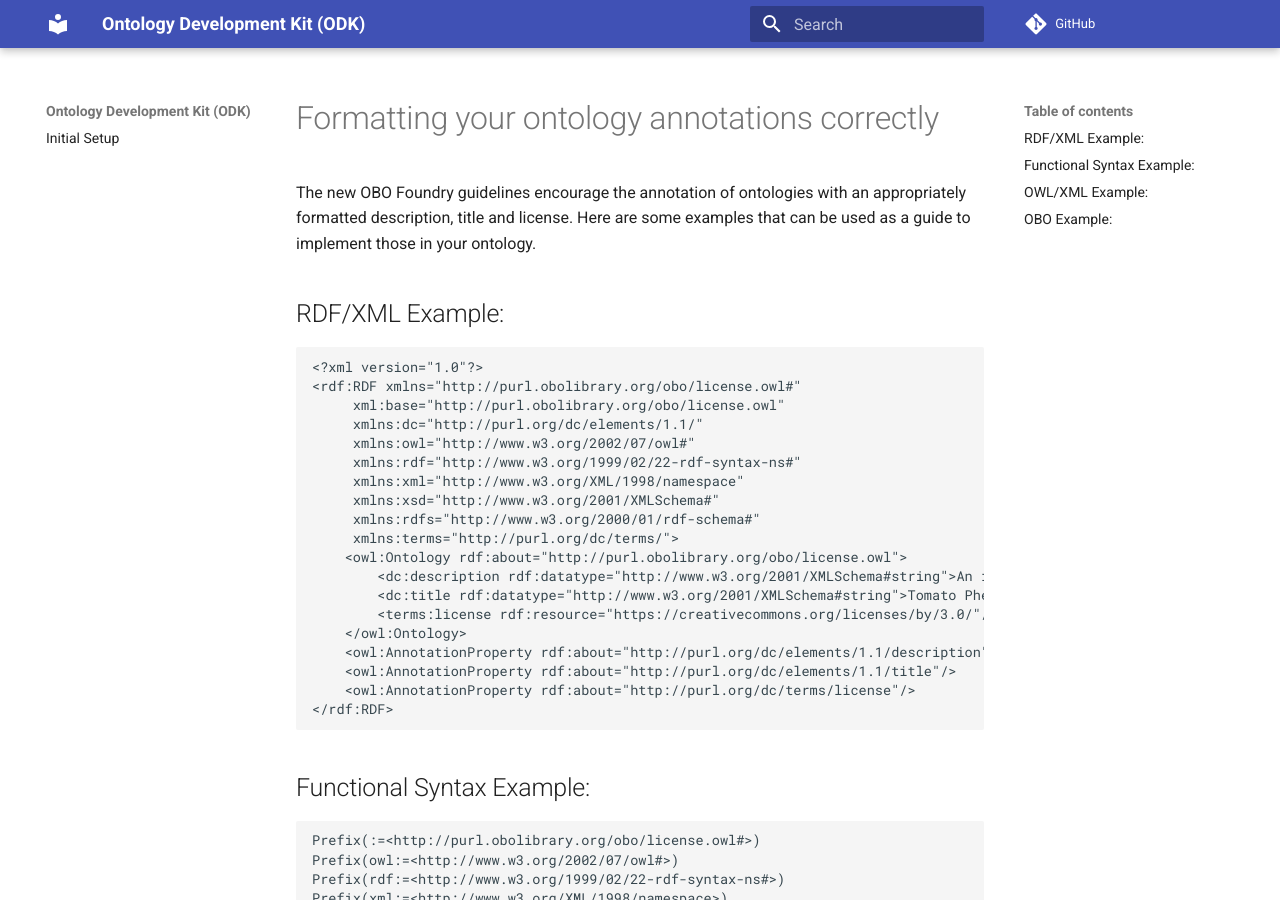
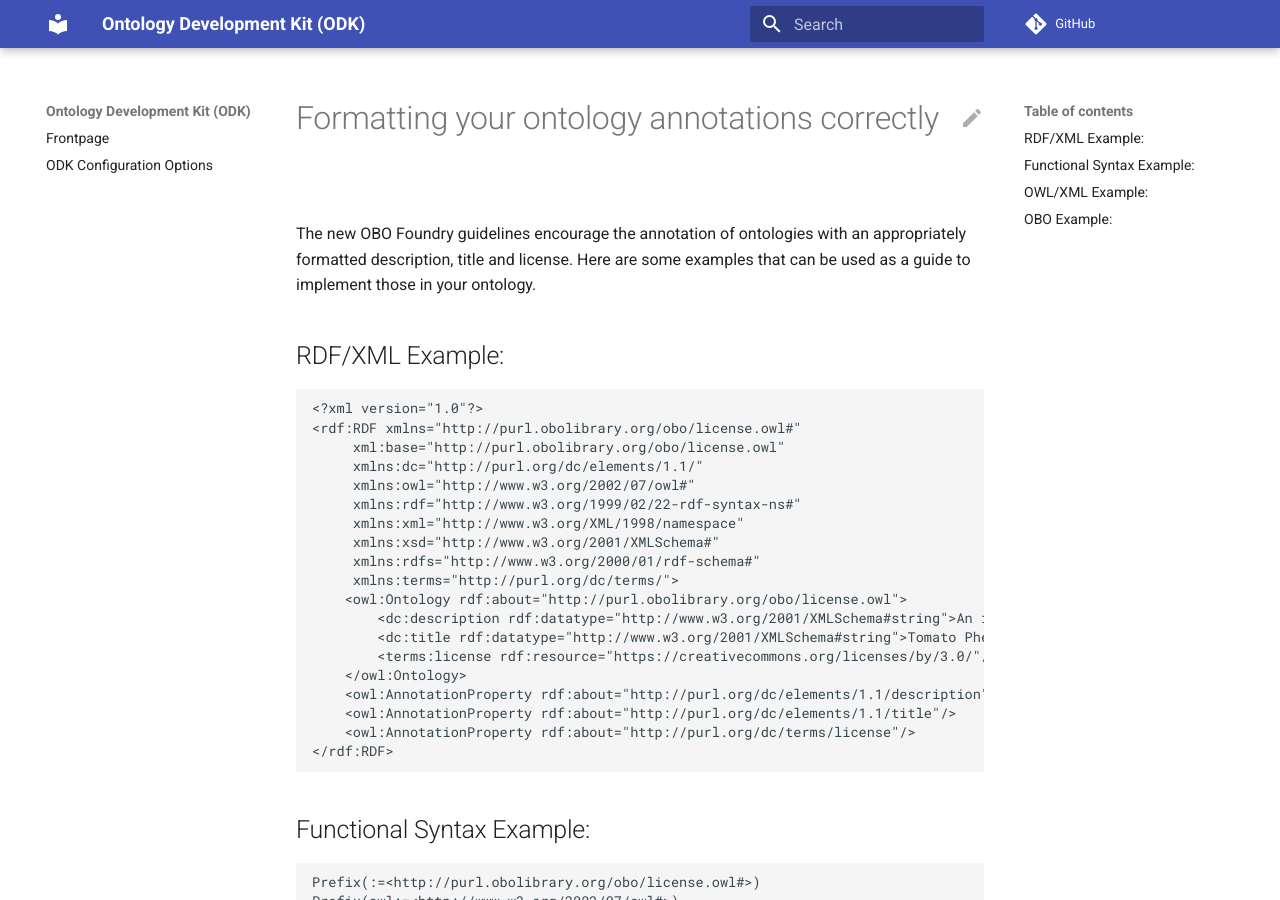
Before and after one commit to INCATools/ontology-development-kit, an MkDocs documentation site: the page built from docs/License.md, in a window 1280 px wide and 900 px high. Built offline with MkDocs 1.6.1 and Material for MkDocs 9.7.7, drawn with Linux system fonts in a browser that asks for light colours; comment, search, counter and statistics services are not loaded.

Commit message:
Update mkdocs.yml

```diff
--- a/mkdocs.yml
+++ b/mkdocs.yml
@@ -1,8 +1,28 @@
 site_name: Ontology Development Kit (ODK)
-theme: material
+
+theme:
+  name: material
+  icon:
+    edit: material/pencil
+  features:
+    - content.action.edit
+
 markdown_extensions:
   - toc:
       permalink: true
+  - pymdownx.superfences:
+      custom_fences:
+        - name: mermaid
+          class: mermaid
+          format: !!python/name:pymdownx.superfences.fence_div_format
+
+extra_javascript:
+  - https://unpkg.com/mermaid@8.5.1/dist/mermaid.min.js
+
 nav:
-  - Initial Setup: InitialSetup.md
-repo_url: https://github.com/INCATools/ontology-development-kit
+  - Frontpage: index.md
+  - ODK Configuration Options: project-schema.md
+
+repo_url: https://github.com/INCATools/ontology-development-kit/
+site_url: https://incatools.github.io/ontology-development-kit/
+edit_uri: edit/master/docs/
```
